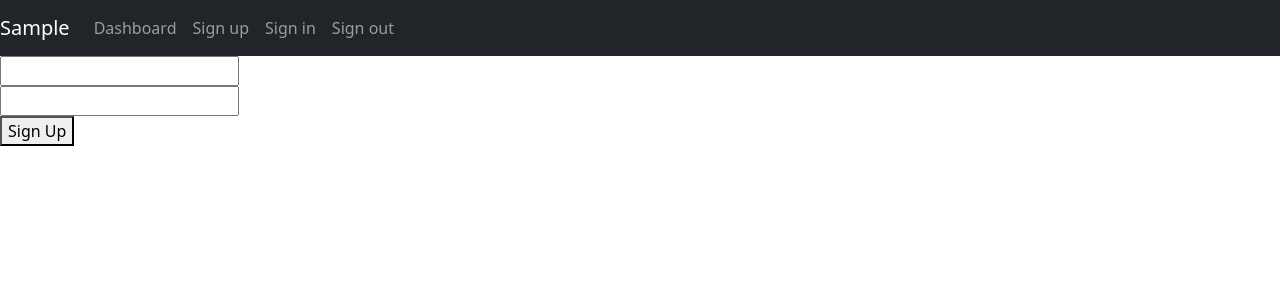
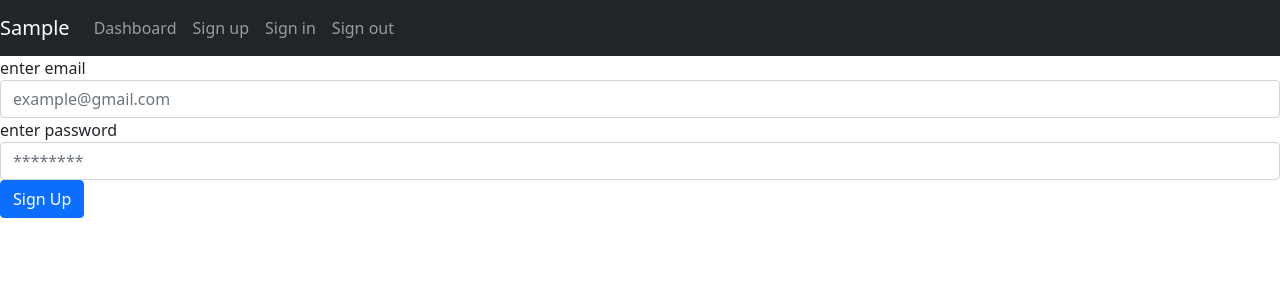
Before and after one commit to junejuly-jb/Google-Facebook-OAuth2.0-Login, a React (Create React App) app in the folder client/: page /signup in a window 1280 px wide. Shown: the top 300 px of the page. Built offline with nearby package versions, Linux system fonts and the light colour scheme.

Commit message:
added custom input

```diff
--- /dev/null
+++ b/client/src/components/CustomInput.js
@@ -0,0 +1,21 @@
+import React, { Component } from 'react'
+
+export default class CustomInput extends React.Component{
+    render() {
+        const { input: { value, onChange } } = this.props
+        return (
+            <div className="form-group">
+                <label htmlFor={this.props.id}>{ this.props.label }</label>
+                <input
+                    name={this.props.name}
+                    id={this.props.id}
+                    placeholder={this.props.placeholder}
+                    className="form-control"
+                    type={this.props.type}
+                    value = {value}
+                    onChange = {onChange}
+                />
+            </div>
+        )
+    }
+}
--- a/client/src/components/SignUp.js
+++ b/client/src/components/SignUp.js
@@ -1,5 +1,6 @@
 import React, { Component } from 'react'
 import { reduxForm, Field } from 'redux-form'
+import CustomInput from './CustomInput'
 
 class SignUp extends Component{
     render() {
@@ -11,16 +12,20 @@ class SignUp extends Component{
                             name="email"
                             type="text"
                             id="email"
-                            component="input" />
+                            label="enter email"
+                            placeholder="example@gmail.com"
+                            component={CustomInput} />
                     </fieldset>
                     <fieldset>
                         <Field
                             name="password"
                             type="password"
                             id="password"
-                            component="input" />
+                            label="enter password"
+                            placeholder="********"
+                            component={CustomInput}/>
                     </fieldset>
-                    <button type="submit">Sign Up</button>
+                    <button type="submit" className="btn btn-primary">Sign Up</button>
                 </form>
             </div>
         )
```
Also changed, not shown: 1 other file (tests, documents, lock files or other folders).
